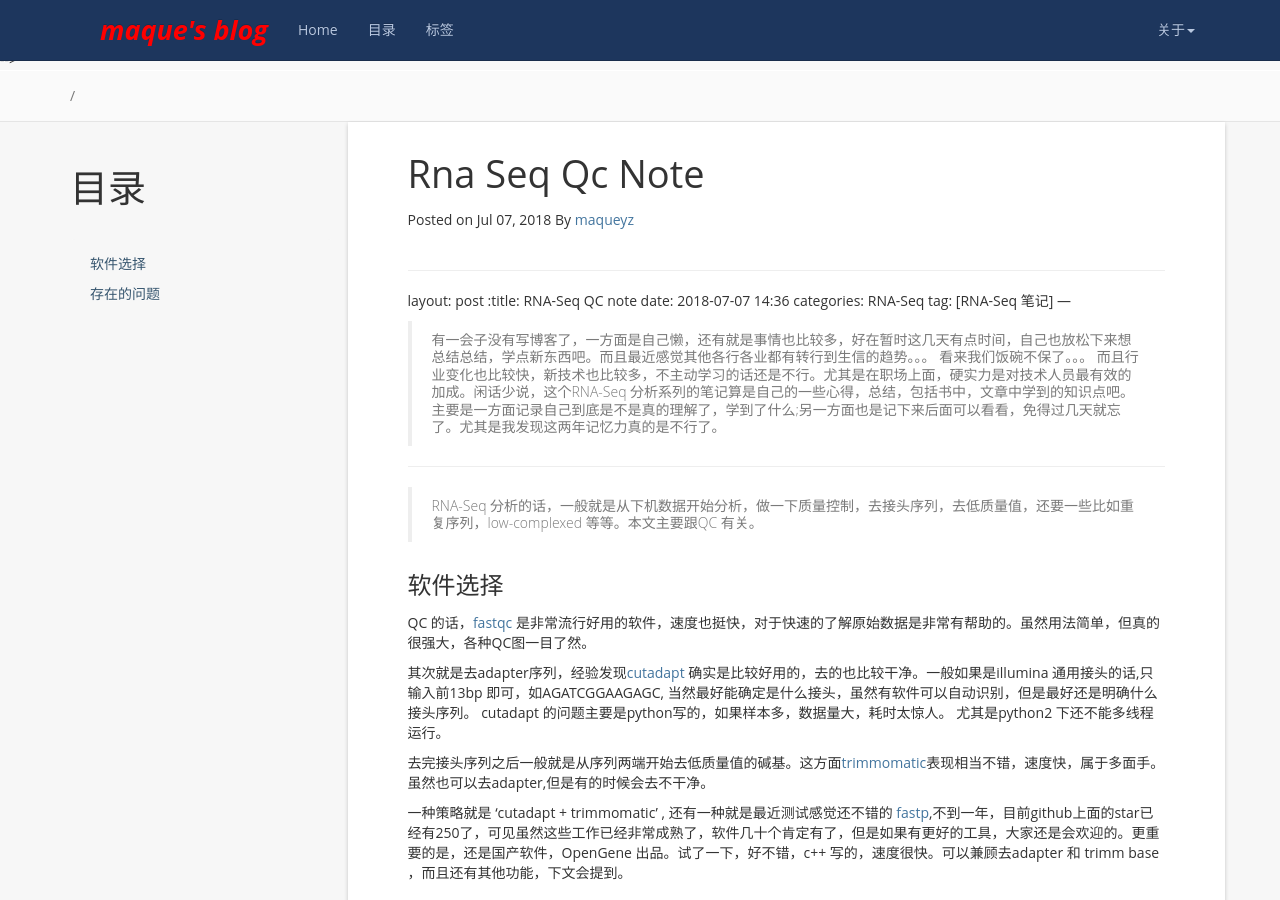
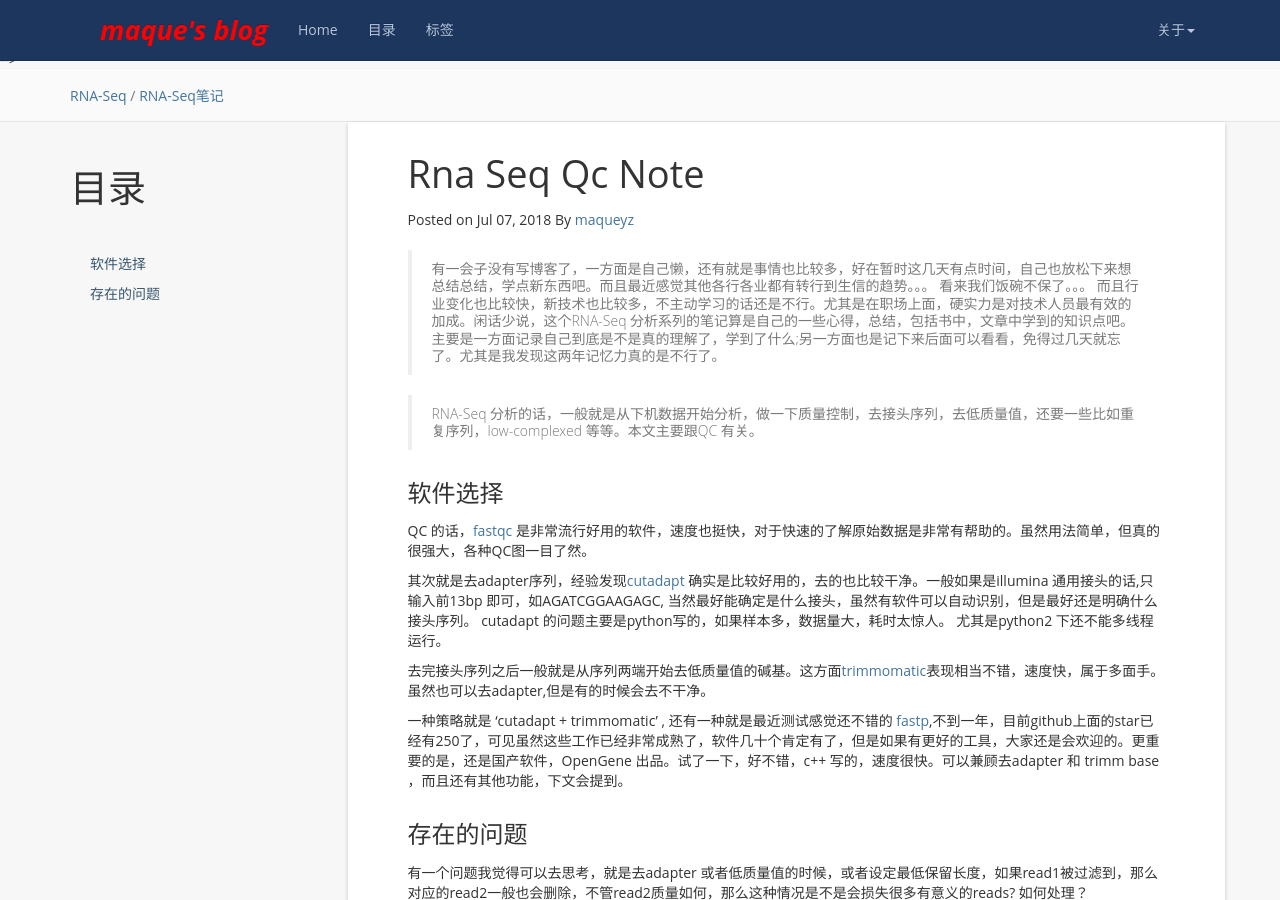
Before and after one commit to maqueredkop/maqueredkop.github.io, a Jekyll site: the page built from _posts/2018-07-07-RNA-Seq-QC-note.md, in a window 1280 px wide and 900 px high. Built offline with Jekyll 4.4.1, drawn with Linux system fonts in a browser that asks for light colours; nearby versions of some CDN libraries; our own code applies the rules of GitHub Pages for plain Markdown files; comment, search, counter and statistics services are not loaded.

Commit message:
add RNA-SEQ qc note

```diff
--- a/_posts/2018-07-07-RNA-Seq-QC-note.md
+++ b/_posts/2018-07-07-RNA-Seq-QC-note.md
@@ -1,10 +1,9 @@
-
 ---
 layout: post
 :title: RNA-Seq QC note
 date: 2018-07-07 14:36
 categories: RNA-Seq
-tag: [RNA-Seq 笔记]
+tag: [RNA-Seq, 笔记]
 ---
 
 
@@ -15,7 +14,6 @@ tag: [RNA-Seq 笔记]
 
 > 有一会子没有写博客了，一方面是自己懒，还有就是事情也比较多，好在暂时这几天有点时间，自己也放松下来想总结总结，学点新东西吧。而且最近感觉其他各行各业都有转行到生信的趋势。。。 看来我们饭碗不保了。。。 而且行业变化也比较快，新技术也比较多，不主动学习的话还是不行。尤其是在职场上面，硬实力是对技术人员最有效的加成。闲话少说，这个RNA-Seq 分析系列的笔记算是自己的一些心得，总结，包括书中，文章中学到的知识点吧。主要是一方面记录自己到底是不是真的理解了，学到了什么;另一方面也是记下来后面可以看看，免得过几天就忘了。尤其是我发现这两年记忆力真的是不行了。
 
----
 
 > RNA-Seq 分析的话，一般就是从下机数据开始分析，做一下质量控制，去接头序列，去低质量值，还要一些比如重复序列，low-complexed 等等。本文主要跟QC 有关。
 
```
